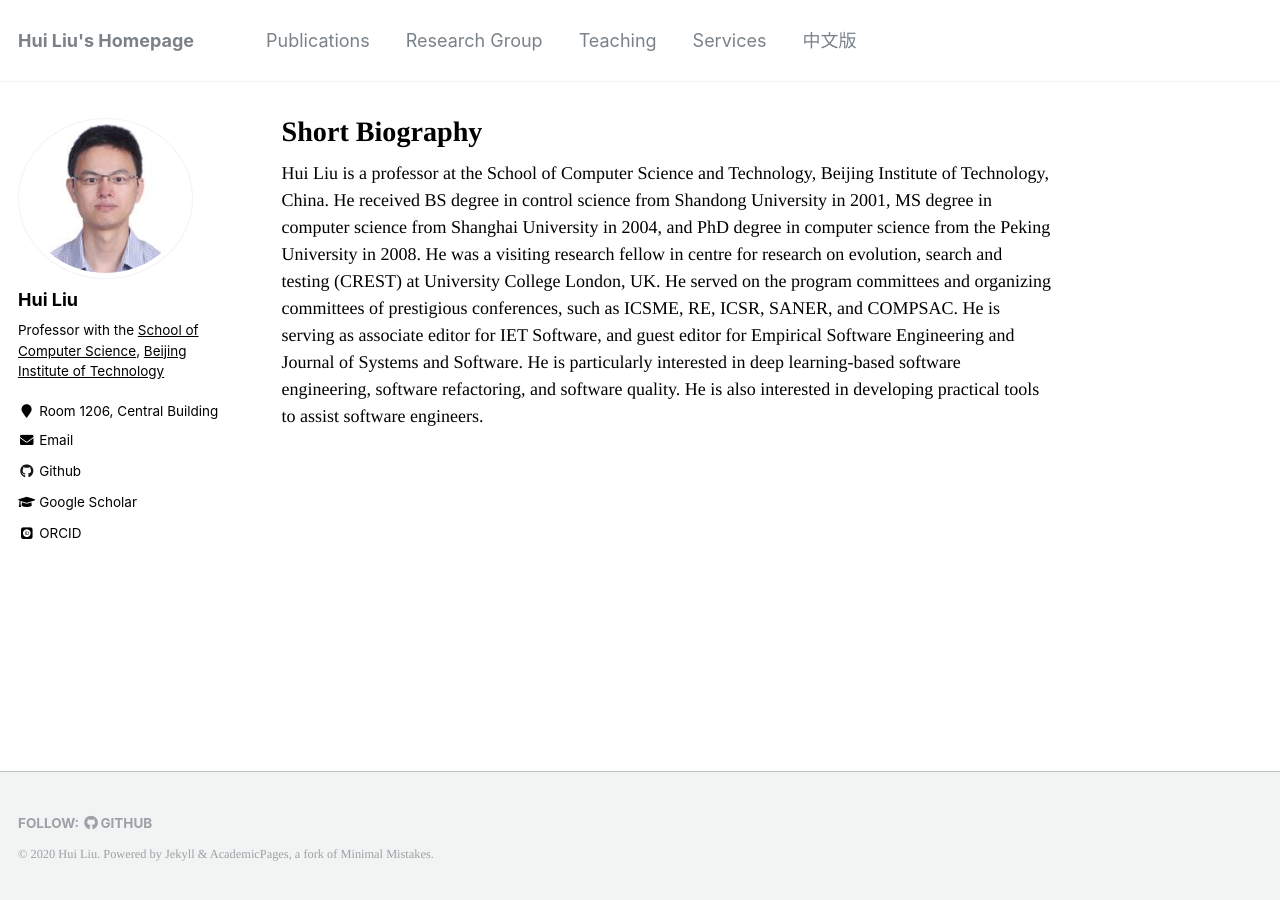
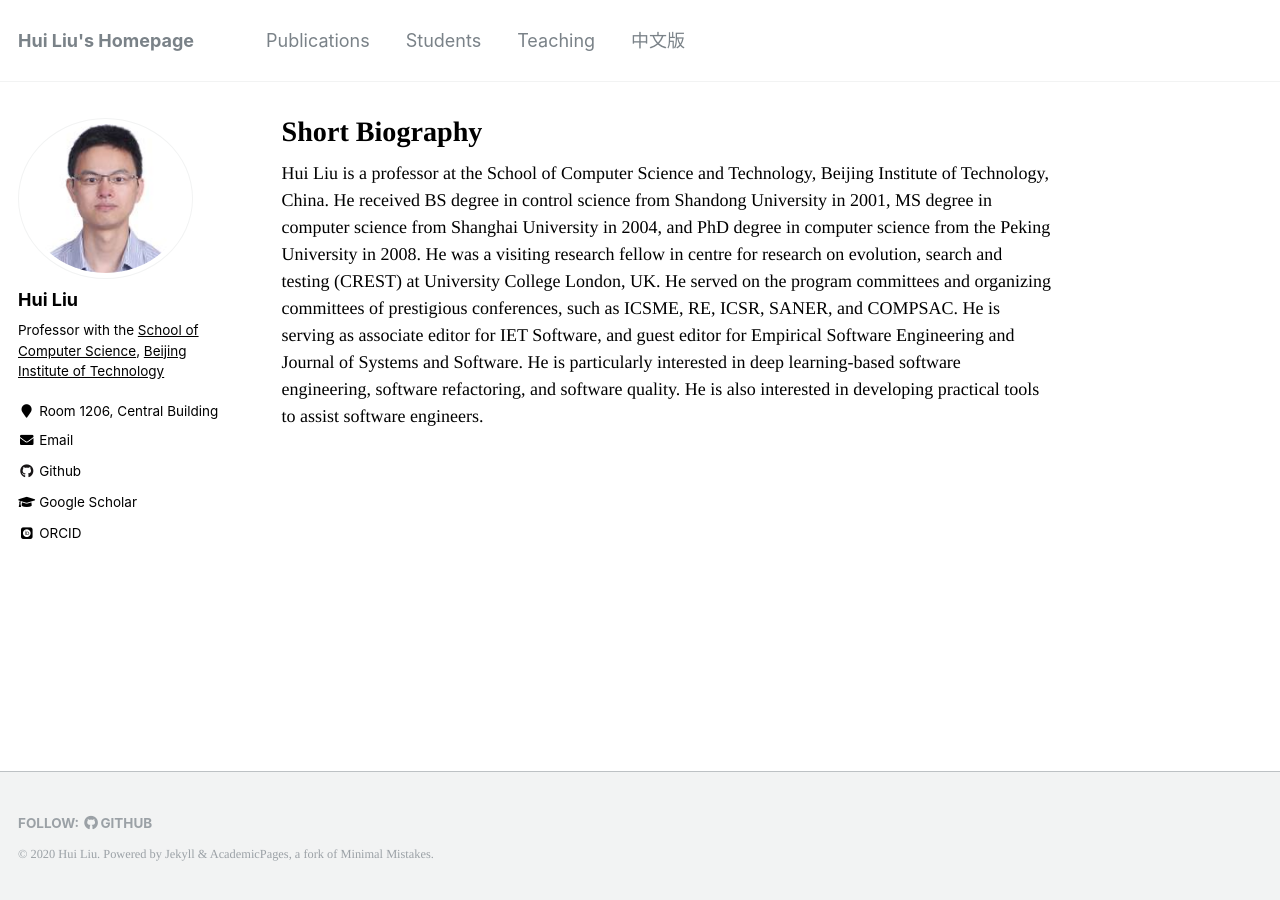
Before and after one commit to liuhuigmail/liuhuigmail.github.io, a Jekyll site: the page built from _pages/about.md, in a window 1280 px wide. Built offline with Jekyll 4.4.1, drawn with Linux system fonts in a browser that asks for light colours; some web fonts are replaced.

Commit message:
Update navigation.yml

```diff
--- a/_data/navigation.yml
+++ b/_data/navigation.yml
@@ -3,14 +3,11 @@ main:
   - title: "Publications"
     url: /publications/
 
-  - title: "Research Group"
+  - title: "Students"
     url: /group/
 
   - title: "Teaching"
     url: /teaching/
 
-  - title: "Services"
-    url: /services/
-
   - title: "中文版"
     url: /chinese/
```
